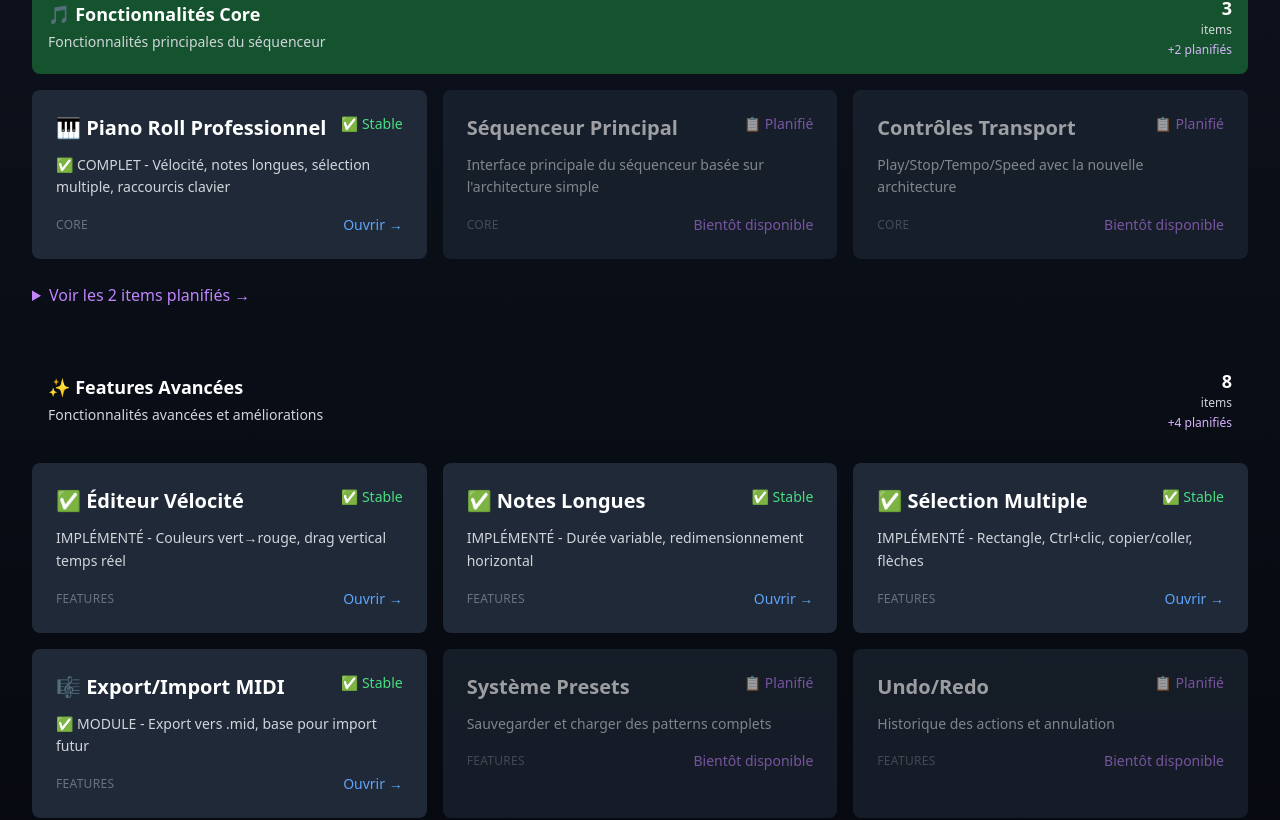
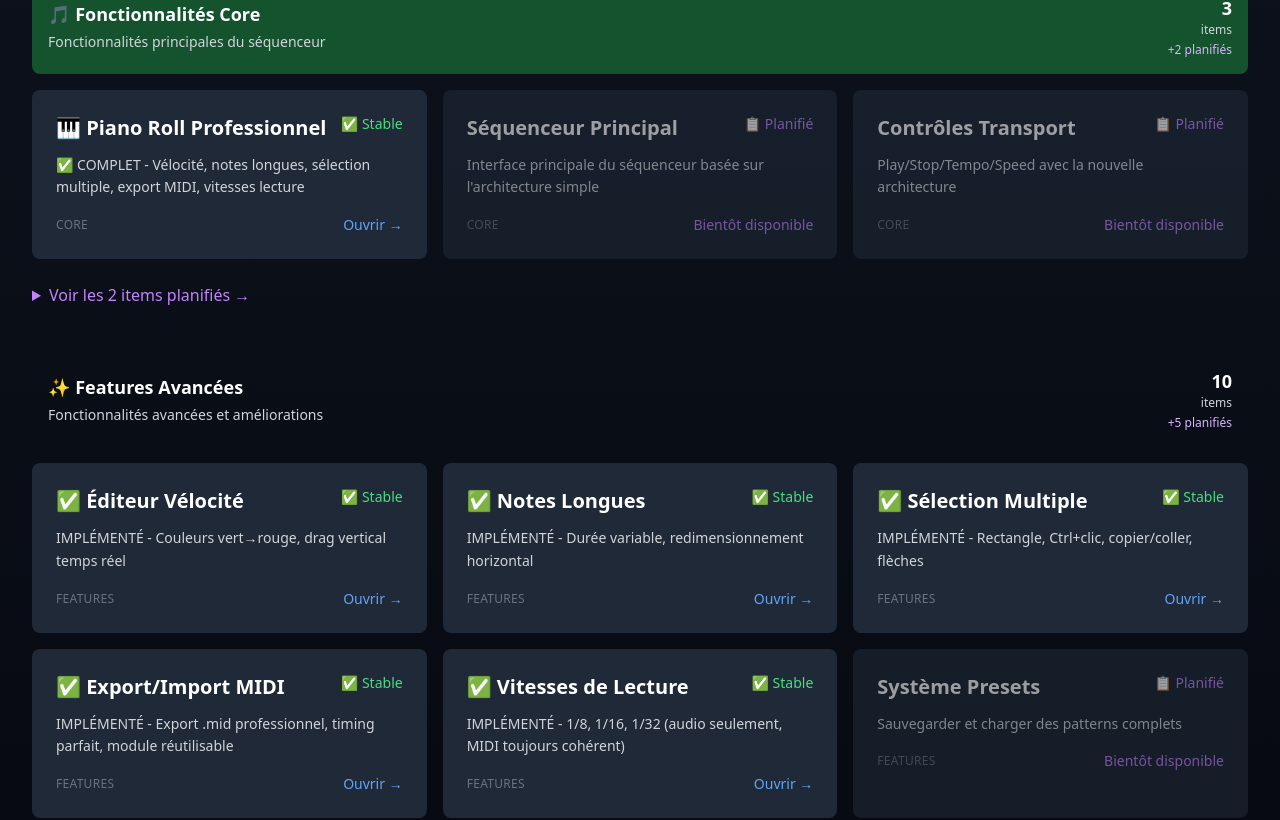
Before and after one commit to guiohm79/generateursequences, a Next.js app in the folder melody-sequencer/v2/: page / in a window 1280 px wide. Shown: the part 902-1722 px from the top of the page. Built offline with nearby package versions, Linux system fonts and the light colour scheme.

Commit message:
V2.191 doc

```diff
--- a/melody-sequencer/v2/src/data/menuItems.ts
+++ b/melody-sequencer/v2/src/data/menuItems.ts
@@ -38,7 +38,7 @@ export const MENU_ITEMS: MenuItem[] = [
   {
     id: 'piano-roll',
     title: '🎹 Piano Roll Professionnel',
-    description: '✅ COMPLET - Vélocité, notes longues, sélection multiple, raccourcis clavier',
+    description: '✅ COMPLET - Vélocité, notes longues, sélection multiple, export MIDI, vitesses lecture',
     href: '/piano-roll',
     status: 'stable',
     category: 'core',
@@ -93,12 +93,21 @@ export const MENU_ITEMS: MenuItem[] = [
   },
   {
     id: 'midi-export',
-    title: '🎼 Export/Import MIDI',
-    description: '✅ MODULE - Export vers .mid, base pour import futur',
+    title: '✅ Export/Import MIDI',
+    description: 'IMPLÉMENTÉ - Export .mid professionnel, timing parfait, module réutilisable',
     href: '/midi',
     status: 'stable',
     category: 'features',
     priority: 4
+  },
+  {
+    id: 'reading-speeds',
+    title: '✅ Vitesses de Lecture',
+    description: 'IMPLÉMENTÉ - 1/8, 1/16, 1/32 (audio seulement, MIDI toujours cohérent)',
+    href: '/piano-roll',
+    status: 'stable',
+    category: 'features',
+    priority: 5
   },
   {
     id: 'presets',
@@ -107,7 +116,16 @@ export const MENU_ITEMS: MenuItem[] = [
     href: '/presets',
     status: 'planned',
     category: 'features',
-    priority: 5
+    priority: 6
+  },
+  {
+    id: 'midi-import',
+    title: 'Import MIDI',
+    description: 'Importation et lecture de fichiers .mid existants',
+    href: '/midi',
+    status: 'planned',
+    category: 'features',
+    priority: 7
   },
   {
     id: 'undo-redo',
@@ -116,7 +134,7 @@ export const MENU_ITEMS: MenuItem[] = [
     href: '/undo-redo',
     status: 'planned',
     category: 'features',
-    priority: 6
+    priority: 8
   },
   {
     id: 'quantization',
@@ -125,7 +143,7 @@ export const MENU_ITEMS: MenuItem[] = [
     href: '/quantization',
     status: 'planned',
     category: 'features',
-    priority: 7
+    priority: 9
   },
   {
     id: 'scale-helper',
@@ -134,7 +152,7 @@ export const MENU_ITEMS: MenuItem[] = [
     href: '/scale-helper',
     status: 'planned',
     category: 'features',
-    priority: 8
+    priority: 10
   },
 
   // === OUTILS ===
```
Also changed, not shown: 2 other files (tests, documents, lock files or other folders).
